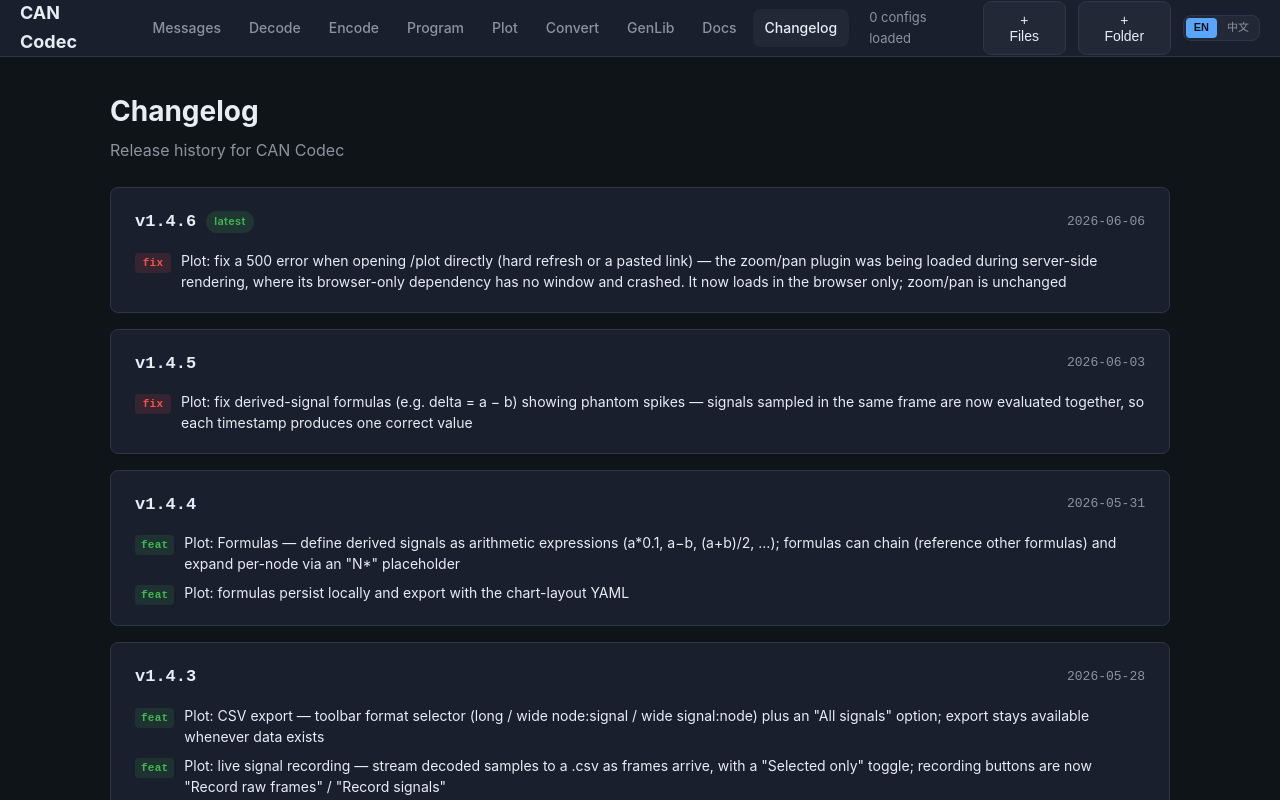
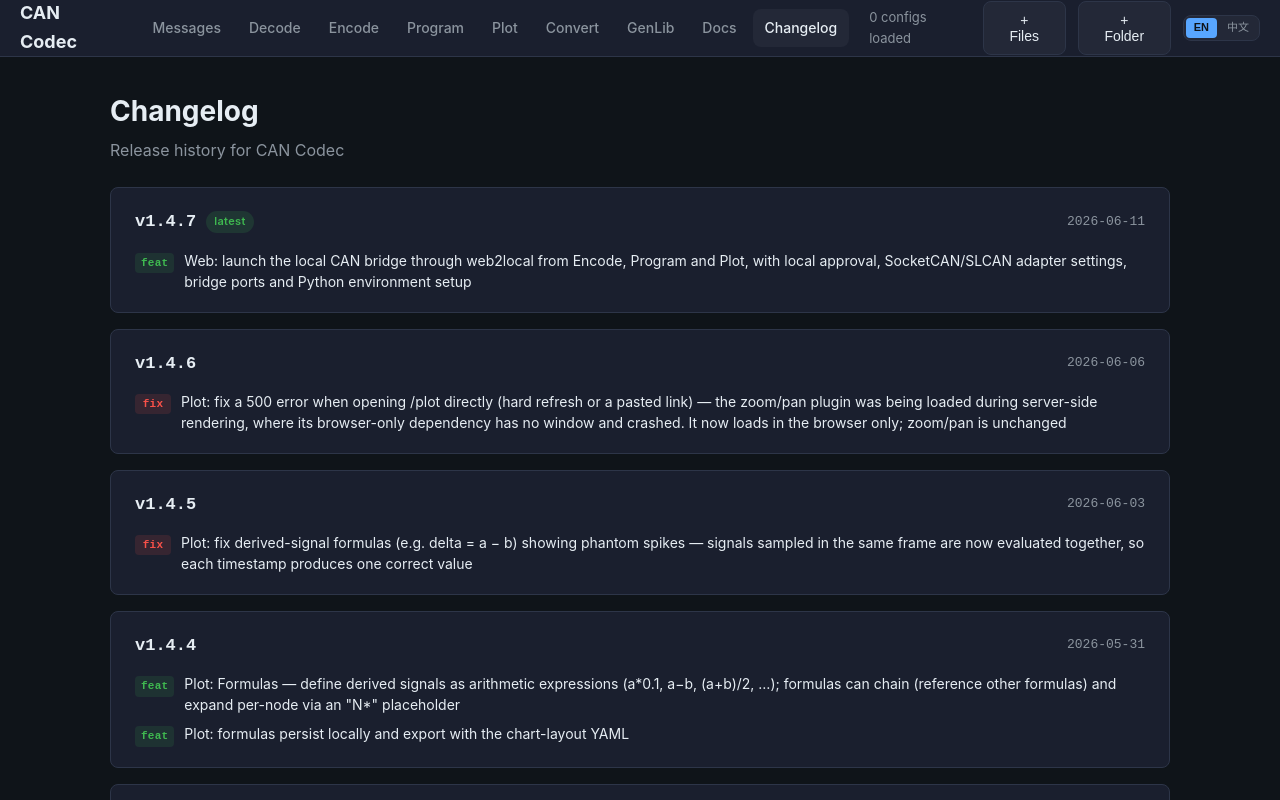
Before and after one commit to LueApp/can-codec, a SvelteKit app in the folder web/: page /changelog in a window 1280 px wide. Shown: the top 800 px of the page. Built offline with nearby package versions, Linux system fonts and the light colour scheme.

Commit message:
docs(changelog): add 1.4.7 web2local entry

```diff
--- a/web/src/routes/changelog/+page.svelte
+++ b/web/src/routes/changelog/+page.svelte
@@ -4,9 +4,23 @@
 
   const versions = [
     {
+      version: '1.4.7',
+      date: '2026-06-11',
+      tag: 'latest',
+      en: {
+        changes: [
+          { type: 'feat', text: 'Web: launch the local CAN bridge through web2local from Encode, Program and Plot, with local approval, SocketCAN/SLCAN adapter settings, bridge ports and Python environment setup' },
+        ],
+      },
+      zh: {
+        changes: [
+          { type: 'feat', text: 'Web：可在 Encode、Program 和 Plot 中通过 web2local 确认后启动本地 CAN 桥接，支持 SocketCAN/SLCAN 适配器、端口与 Python 环境配置' },
+        ],
+      },
+    },
+    {
       version: '1.4.6',
       date: '2026-06-06',
-      tag: 'latest',
       en: {
         changes: [
           { type: 'fix', text: 'Plot: fix a 500 error when opening /plot directly (hard refresh or a pasted link) — the zoom/pan plugin was being loaded during server-side rendering, where its browser-only dependency has no window and crashed. It now loads in the browser only; zoom/pan is unchanged' },
```
